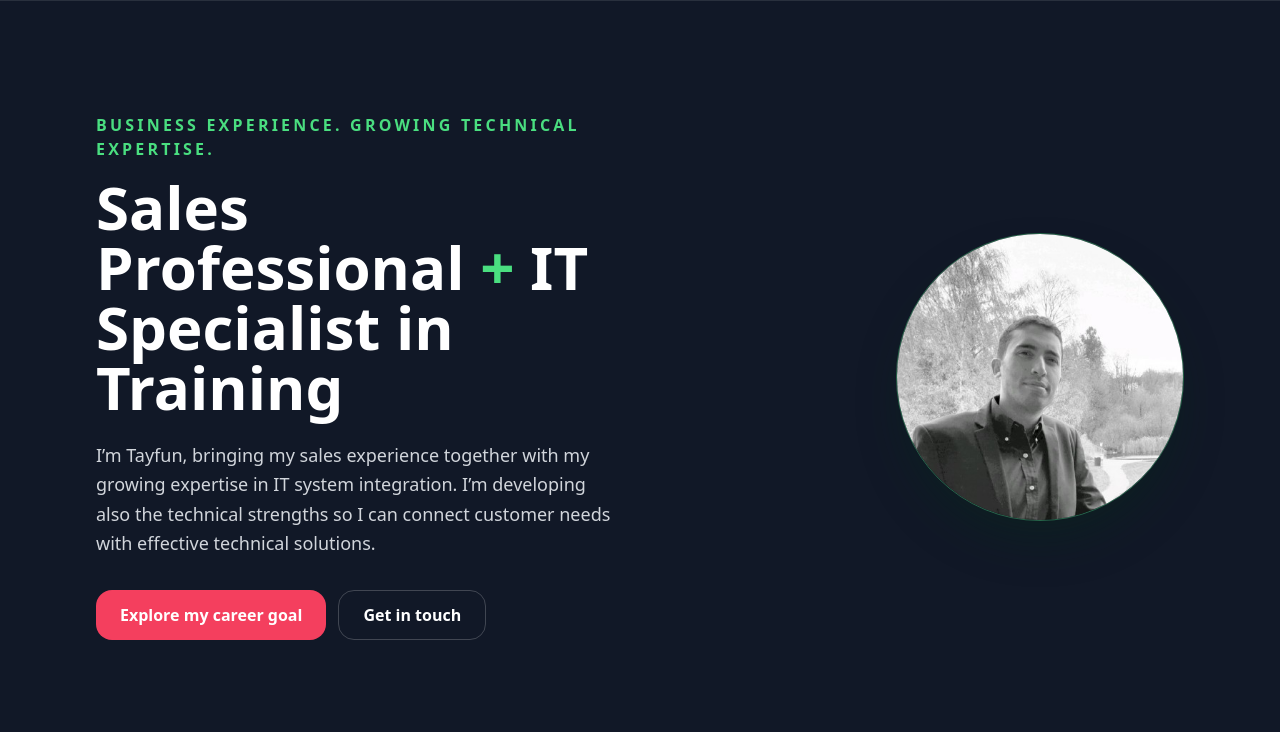
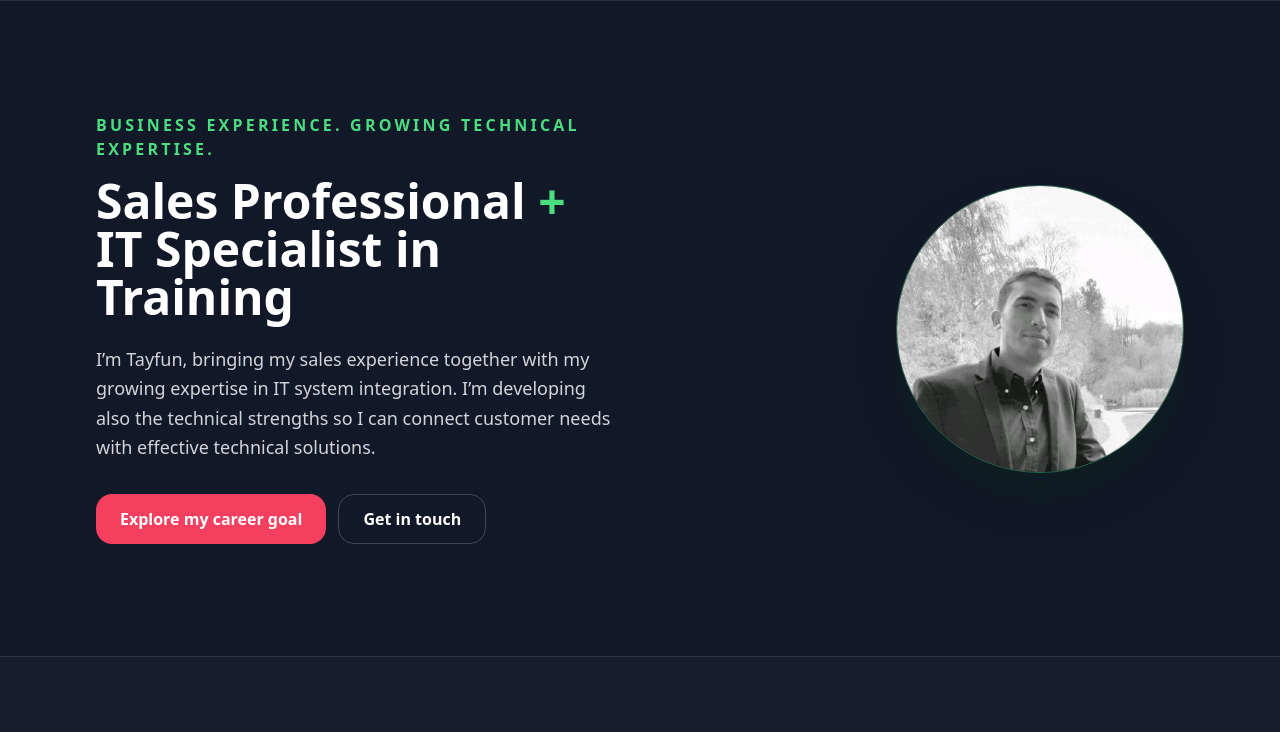
Before and after one commit to tayfunhevenk/tayfunhevenk, a plain HTML site: page index.html in a window 1280 px wide. Shown: the part 68-800 px from the top of the page. Drawn offline with nearby package versions, Linux system fonts and the light colour scheme.

Commit message:
titel änderung

```diff
--- a/index.html
+++ b/index.html
@@ -39,7 +39,7 @@
             <p class="mb-4 font-semibold uppercase tracking-[0.2em] text-green-400">
               Business experience. Growing technical expertise.
             </p>
-            <h1 class="mb-6 text-4xl font-bold leading-tight sm:text-5xl lg:text-6xl">
+            <h1 class="mb-6 text-3xl font-bold leading-tight sm:text-4xl lg:text-5xl">
               Sales Professional
               <span class="text-green-400">+</span>
               IT Specialist in Training
```
